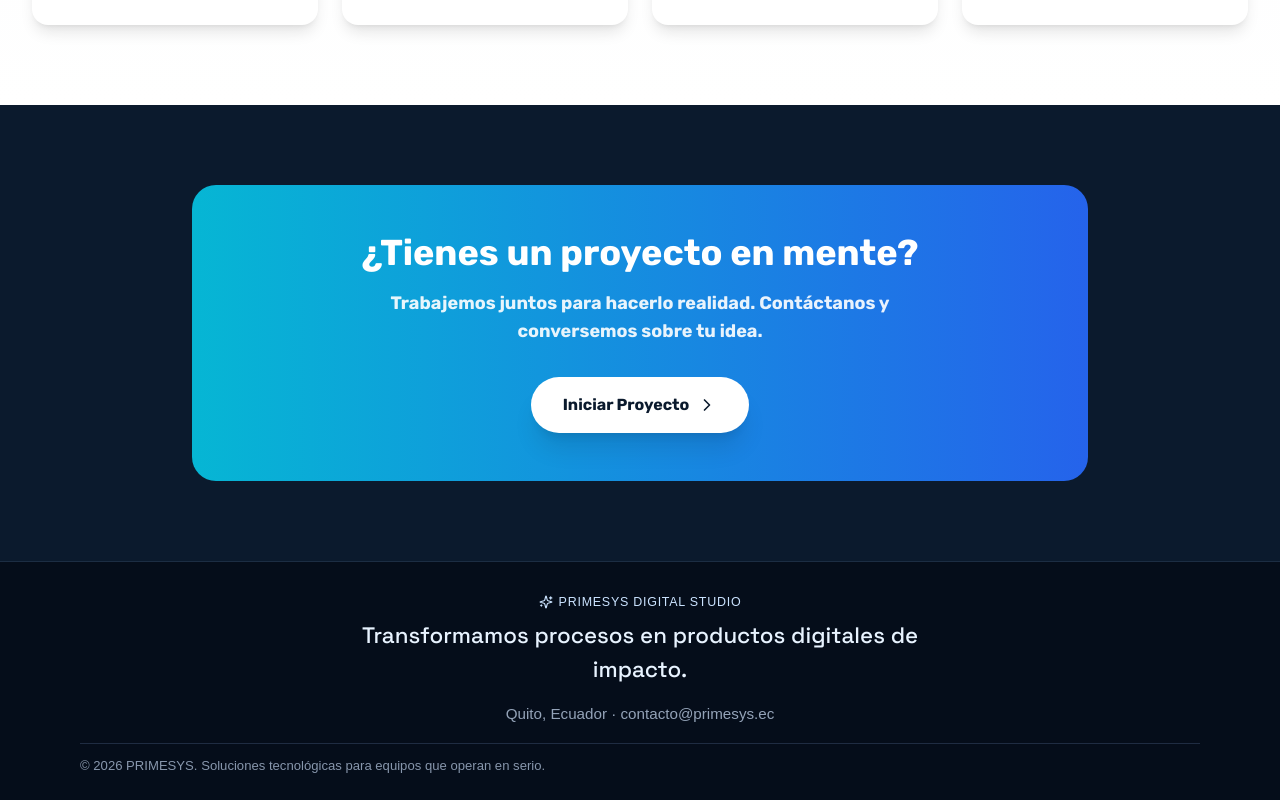
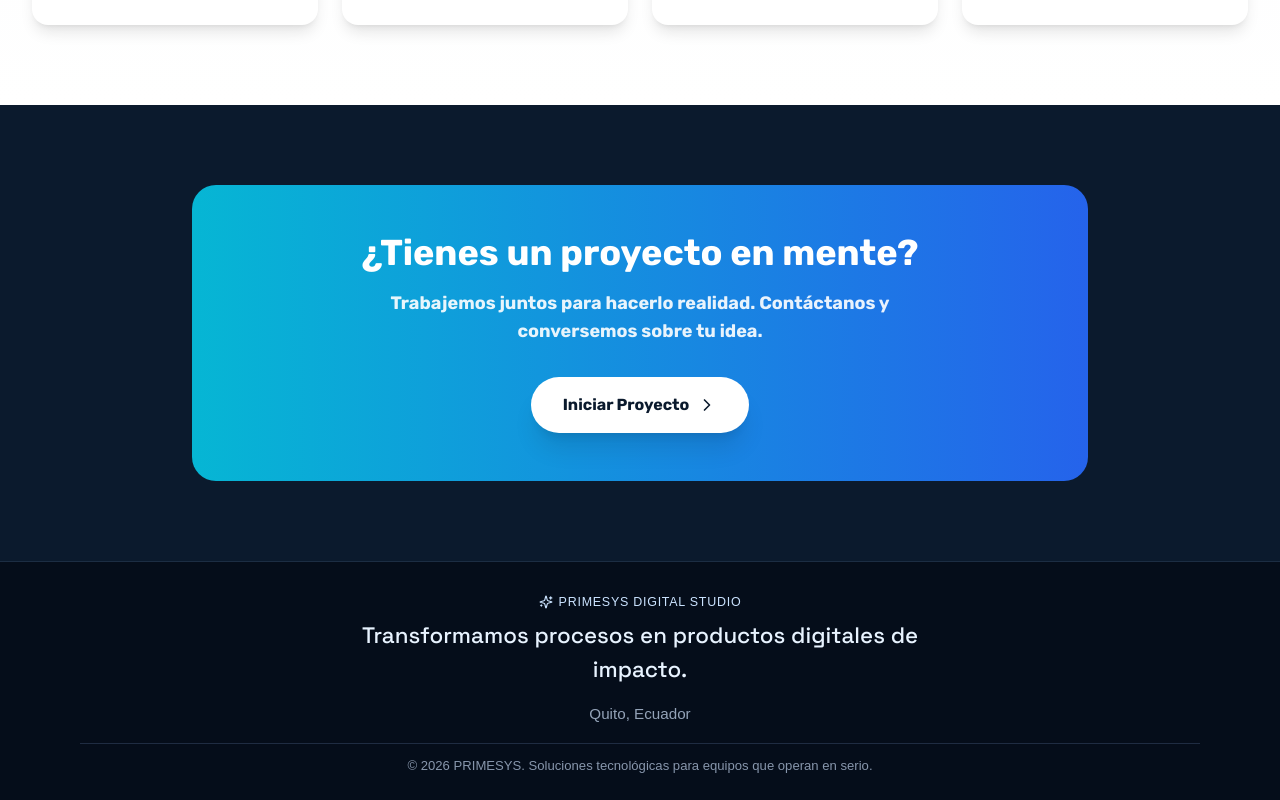
Before and after one commit to andresalmeida/PRIMESYS, a Next.js app: page /nuestro-trabajo in a window 1280 px wide. Shown: the part 2054-2854 px from the top of the page. Built offline with nearby package versions, Linux system fonts and the light colour scheme.

Commit message:
Fix: use Next.js Link for contact button, update footer styling

```diff
--- a/src/components/Footer.js
+++ b/src/components/Footer.js
@@ -12,12 +12,12 @@
           </p>
           <h3>Transformamos procesos en productos digitales de impacto.</h3>
           <p style={{ marginTop: '1rem', color: '#94a3b8', fontSize: '0.95rem' }}>
-            Quito, Ecuador · contacto@primesys.ec
+            Quito, Ecuador
           </p>
         </div>
       </div>
 
-      <p className="ps-footer__copy">
+      <p className="ps-footer__copy" style={{ textAlign: 'center' }}>
         © 2026 PRIMESYS. Soluciones tecnológicas para equipos que operan en serio.
       </p>
     </footer>
--- a/src/components/nuestroTrabajo.jsx
+++ b/src/components/nuestroTrabajo.jsx
@@ -4,6 +4,7 @@
 import { motion } from "framer-motion";
 import Header from "./Header";
 import Footer from "./Footer";
+import Link from "next/link";
 import { BarChart3, Code2, Globe, Smartphone, ExternalLink, ChevronRight } from "lucide-react";
 
 export default function NuestroTrabajo() {
@@ -264,8 +265,8 @@
           <p className="mx-auto mt-4 max-w-xl font-['Rubik'] text-lg text-white/90">
             Trabajemos juntos para hacerlo realidad. Contáctanos y conversemos sobre tu idea.
           </p>
+          <Link href="/#contact" passHref legacyBehavior>
             <motion.a
-            href="/#contact"
               className="group mt-8 inline-flex items-center gap-2 rounded-full bg-white px-8 py-4 font-['Rubik'] font-bold text-[#0b1a2d] shadow-xl transition-all hover:bg-gray-100"
               whileHover={{ scale: 1.05 }}
               whileTap={{ scale: 0.95 }}
@@ -273,6 +274,7 @@
               Iniciar Proyecto
               <ChevronRight size={20} className="transition-transform group-hover:translate-x-1" />
             </motion.a>
+          </Link>
         </motion.div>
       </section>
 
```
Lines whose indentation alone changed are shown as unchanged.
